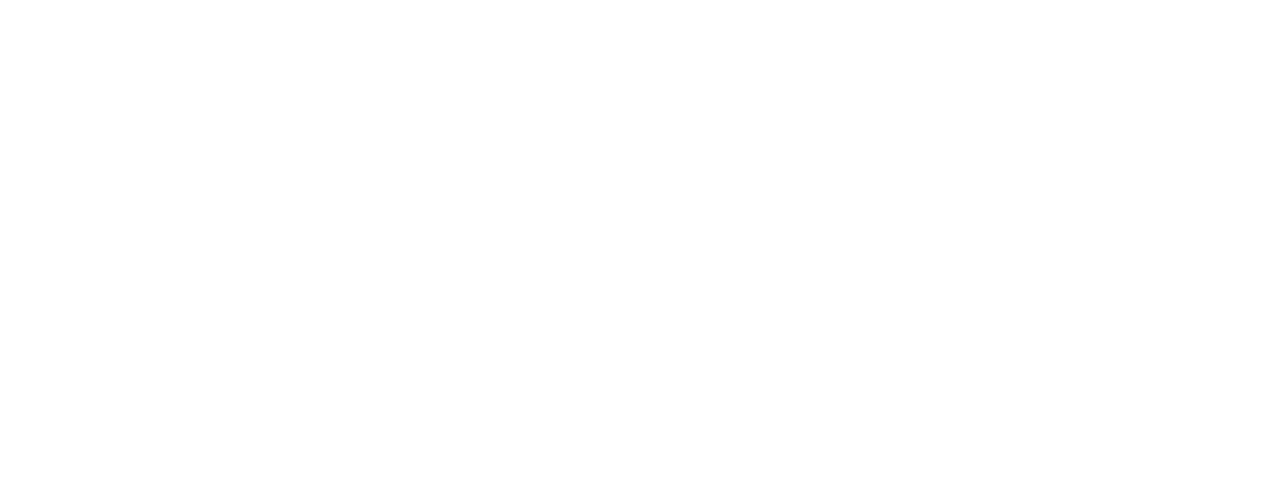
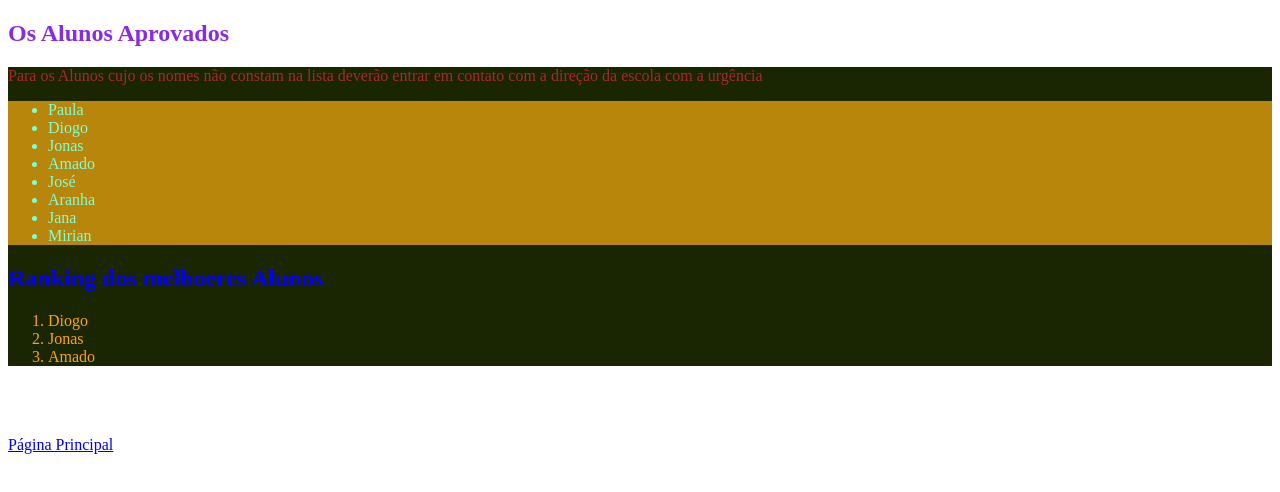
Before and after one commit to EduardoAmad/Programa-o, a plain HTML site: page alunos.html in a window 1280 px wide. Drawn offline with Linux system fonts and the light colour scheme.

Commit message:
Estruturação da pág alunos

```diff
--- /dev/null
+++ b/Style.css
@@ -0,0 +1,22 @@
+p{
+  color: brown;
+}
+
+#pano{
+
+    color: blueviolet;
+}
+
+.list{
+    color: aquamarine;
+    background-color: darkgoldenrod;
+}
+
+#dava{
+    background-color: rgb(26, 37, 1);
+}
+.bord{
+border-color: cornflowerblue;
+border-radius: 10px;
+background-color: darkorange;
+}
--- a/alunos.html
+++ b/alunos.html
@@ -0,0 +1,43 @@
+<!DOCTYPE html>
+<html>
+    <title> A Lista dos alunos do 5 alunos </title>
+
+<head>
+<link rel="stylesheet" href="Style.css">
+
+
+</head>
+<header> <h2 id="pano"> Os Alunos Aprovados </h2> </header>
+<body>
+<div id="dava">
+    <p> Para os Alunos cujo os nomes não constam na lista deverão entrar em contato com a direção da escola com a urgência</p>
+<div class="bord">
+    <ul class="list">
+
+<li>
+Paula</li>
+<li> Diogo</li>
+<li> Jonas</li>
+<li> Amado</li>
+<li> José</li>
+<li> Aranha</li>
+<li> Jana</li>
+<li>Mirian</li>
+</ul>
+</div>
+<h2 style="color: blue ;">Ranking dos melhoeres Alunos </h2>
+<ol style="color: Orange;">
+    <li> Diogo</li>
+    <li> Jonas</li>
+    <li> Amado</li>
+
+</ol>
+</div> <br> <br> <br>
+
+<a href="index.html">Página Principal</a>
+
+
+
+
+</body>
+</html>
```
Also changed, not shown: index.html (+3 -3 lines), lista_alunos.html (added, +10 -0 lines), profrssor.html (added, +3 -0 lines).
